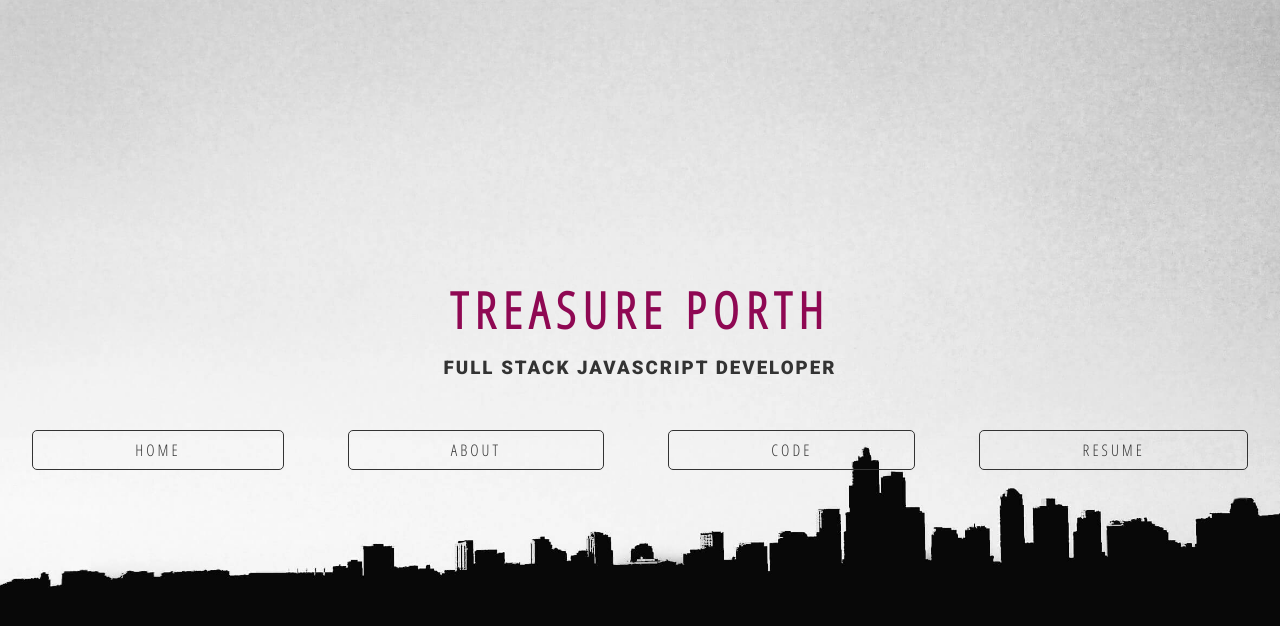
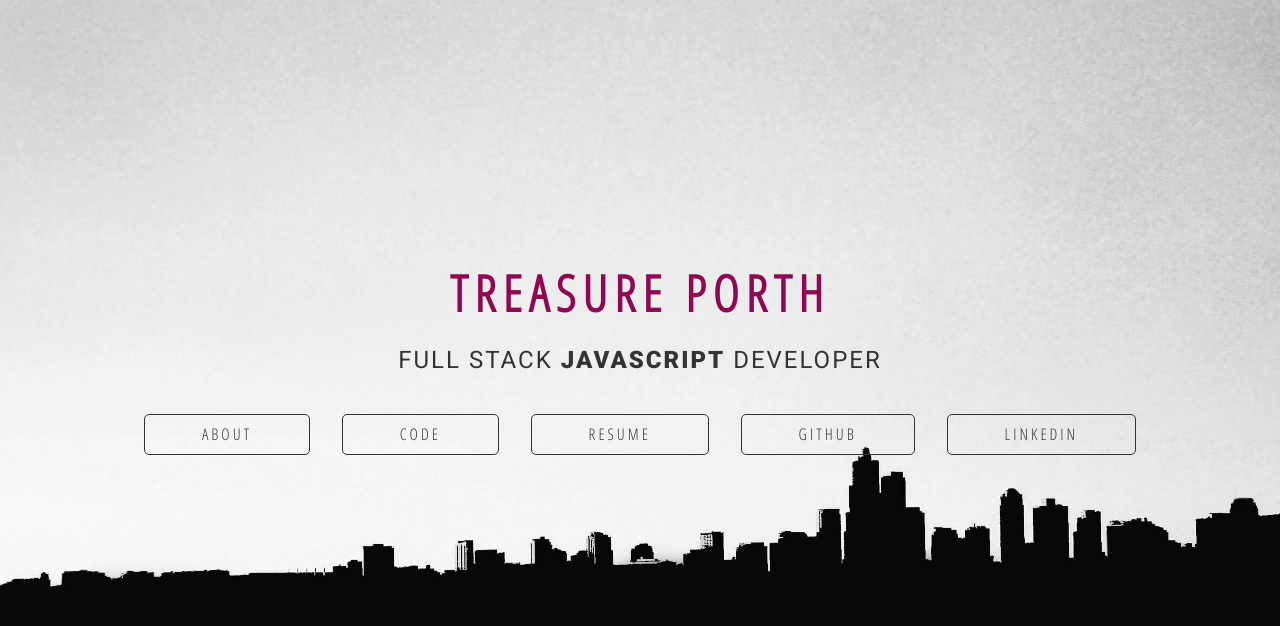
Before and after one commit to trezp/portfolioV3, a React (Create React App) app: page / in a window 1280 px wide. Shown: the top 626 px of the page. Built offline with nearby package versions, Linux system fonts and the light colour scheme.

Commit message:
Fixed main nav

```diff
--- a/src/components/Nav.js
+++ b/src/components/Nav.js
@@ -6,10 +6,13 @@ const Nav = ()=>{
   return (
     <nav>
         <ul className="main-nav">
-          <li><NavLink exact to='/' activeClassName="selected" className="btn-transparent">Home</NavLink></li>
+          {/* <li><NavLink exact to='/' activeClassName="selected" className="btn-transparent">Home</NavLink></li> */}
           <li><NavLink to='/about' activeClassName="selected" className="btn-transparent">About</NavLink></li>
           <li><NavLink to='/portfolio' activeClassName="selected" className="btn-transparent">Code</NavLink></li>
           <li><NavLink to='/resume' activeClassName="selected" className="btn-transparent">Resume</NavLink></li>
+          <li><a href="http://github.com/trezp" activeClassName="selected" className="btn-transparent">Github</a></li>
+          <li><a href="https://www.linkedin.com/in/treasureporth" activeClassName="selected" className="btn-transparent">LinkedIn</a></li>
+
         </ul>
     </nav>
   )
--- a/src/components/Resume.js
+++ b/src/components/Resume.js
@@ -6,15 +6,15 @@ function Resume(){
 	return (
 		<div>
 			<Nav/>
-			<div class="resume">
-				<div class="contact-info-block">
+			<div className="resume">
+				<div className="contact-info-block">
           <h1>Treasure Porth</h1>
           <h2>treasure.porth@gmail.com</h2>
 					<h2><strong><a href="index.html">treasureporth.com</a></strong></h2>
-					<h2><a href="http://github.com/trezp"><strong><i class="fa fa-code-fork"></i> Github</strong></a></h2>
+					<h2><a href="http://github.com/trezp"><strong><i className="fa fa-code-fork"></i> Github</strong></a></h2>
 				</div>
 
-				<div class="technical-skills">
+				<div className="technical-skills">
 					<h3>Technical Skills</h3>
 					<p>JavaScript + jQuery, HTML/CSS, SASS+LESS+Bootstrap, Jade, Node, Express + Mongoose,
 						MongoDB, Python, responsive design, git and github.
--- a/src/styles/css/index.css
+++ b/src/styles/css/index.css
@@ -80,15 +80,18 @@ h3 {
   text-align: center;
   justify-content: center; }
   .home header {
-    width: 100%; }
-  .home h3 span {
-    font-weight: bold; }
+    margin-bottom: 3em;
+    width: 80%; }
+  .home h3 {
+    font-size: 1.5em;
+    font-weight: 500; }
+    .home h3 span {
+      font-weight: bold; }
 
 ul.main-nav {
-  display: flex;
-  justify-content: space-between; }
+  display: flex; }
   ul.main-nav li {
-    margin: 2em;
+    margin: 1em;
     flex-grow: 1; }
     ul.main-nav li a {
       display: block; }
--- a/src/styles/scss/partials/_home.scss
+++ b/src/styles/scss/partials/_home.scss
@@ -9,13 +9,18 @@
     @extend .vertical-center;
 
     header {
-        width: 100%;
+        margin-bottom: 3em;
+        width: 80%;
     }
     h1, h3 {
         @extend .uppercase;
     }
 
-    h3 span {
-        font-weight: bold;
+    h3 {
+        font-size: 1.5em;
+        font-weight: 500;
+        span {
+            font-weight: bold;
+        }
     }
 }
--- a/src/styles/scss/partials/_nav.scss
+++ b/src/styles/scss/partials/_nav.scss
@@ -1,9 +1,8 @@
 ul.main-nav {
     display: flex;
-    justify-content: space-between;
 
     li {
-        margin: 2em;
+        margin: 1em;
         flex-grow: 1;
 
         a {
```
Also changed, not shown: 1 other file (tests, documents, lock files or other folders).
